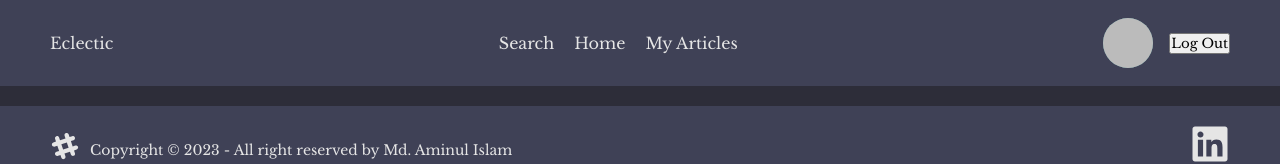
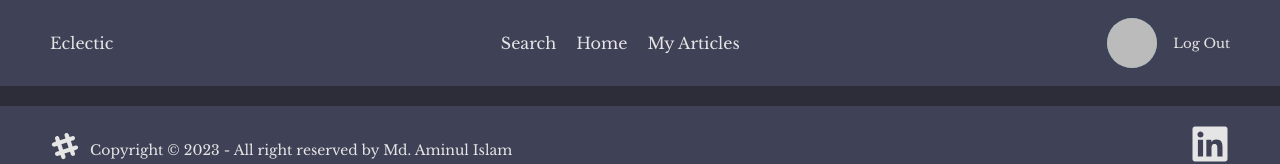
Before and after one commit to Aminul667/eclectic, a React (Vite) app: page /article in a window 1280 px wide. Shown: the top 164 px of the page. Built offline with nearby package versions, Linux system fonts and the light colour scheme; no server answers; sample sign-in values are in the browser's storage.

Commit message:
added link styles

```diff
--- a/src/pages/Home/LeftNav/LeftNav.jsx
+++ b/src/pages/Home/LeftNav/LeftNav.jsx
@@ -1,4 +1,4 @@
-import { Link } from "react-router-dom";
+import { Link, NavLink } from "react-router-dom";
 import "./LeftNav.css";
 
 const LeftNav = () => {
@@ -15,12 +15,22 @@ const LeftNav = () => {
   };
 
   const categories = Object.keys(categoriesObject);
+
+  const activeStyle = {
+    color: "#71c6dd",
+  };
+
   return (
     <div className="category-container">
       <h2 className="category-title">Category</h2>
       {categories.map((category) => (
         <p key={categories.indexOf(category)} className="post-category">
-          <Link to={`/category/${category}`}>{categoriesObject[category]}</Link>
+          <NavLink
+            to={`/category/${category}`}
+            style={({ isActive }) => (isActive ? activeStyle : {})}
+          >
+            {categoriesObject[category]}
+          </NavLink>
         </p>
       ))}
     </div>
--- a/src/pages/Shared/NavBar/NavBar/NavBar.css
+++ b/src/pages/Shared/NavBar/NavBar/NavBar.css
@@ -1,4 +1,4 @@
-a{
+a {
   color: var(--color-light);
   text-decoration: none;
 }
@@ -6,6 +6,11 @@ a{
 .header {
   background-color: var(--color-dark);
 }
+
+.eclectic-link:hover{
+  color: var(--color-main);
+}
+
 .navbar-container {
   padding: 18px 50px;
   display: flex;
@@ -13,19 +18,34 @@ a{
   align-items: center;
 }
 
-.group-link{
+.group-link {
   margin-left: 20px;
 }
 
-.profile-container{
+.group-link:hover {
+  color: var(--color-main);
+}
+
+.profile-container {
   display: flex;
   align-items: center;
   gap: 16px;
 }
 
-.profile-img{
+.profile-img {
   height: 50px;
   width: 50px;
   border-radius: 50%;
   background-color: cadetblue;
 }
+
+.btn-logout {
+  color: var(--color-light);
+  background: none;
+  border: none;
+  cursor: pointer;
+}
+
+.btn-logout:hover {
+  color: var(--color-main);
+}
--- a/src/pages/Shared/NavBar/NavBar/NavBar.jsx
+++ b/src/pages/Shared/NavBar/NavBar/NavBar.jsx
@@ -1,4 +1,4 @@
-import { Link } from "react-router-dom";
+import { Link, NavLink } from "react-router-dom";
 import "./NavBar.css";
 import { useContext } from "react";
 import { AuthContext } from "../../../../providers/AuthProvider";
@@ -12,35 +12,47 @@ const NavBar = () => {
       .catch((error) => console.log(error));
   };
 
+  const activeStyle = {
+    color: "#71c6dd",
+  };
+
   return (
     <header className="header">
       <nav className="navbar-container">
         <div>
-          <Link to="/">
-            <span>Eclectic</span>
-          </Link>
+          <NavLink
+            to="/"
+            className="eclectic-link"
+          >
+            Eclectic
+          </NavLink>
         </div>
         <div>
           <Link to="" className="group-link">
             Search
           </Link>
-          <Link to="/category/all" className="group-link">
+          <NavLink
+            to="/category/all"
+            className="group-link"
+            style={({ isActive }) => (isActive ? activeStyle : {})}
+          >
             Home
-          </Link>
+          </NavLink>
           {user && (
-            <Link
+            <NavLink
               to="/article/my-articles"
               state={{ email: user?.email }}
               className="group-link"
+              style={({ isActive }) => (isActive ? activeStyle : {})}
             >
               My Articles
-            </Link>
+            </NavLink>
           )}
         </div>
         <div className="profile-container">
           <img src={user?.photoURL} className="profile-img" />
           {user ? (
-            <button onClick={handleLogOut} className="">
+            <button onClick={handleLogOut} className="btn-logout">
               Log Out
             </button>
           ) : (
```
Lines whose indentation alone changed are shown as unchanged.
